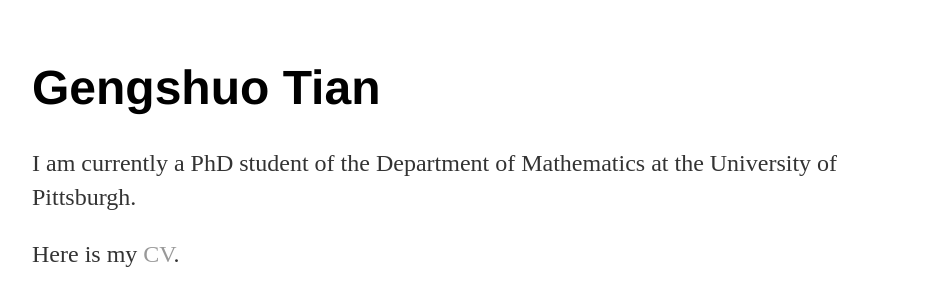
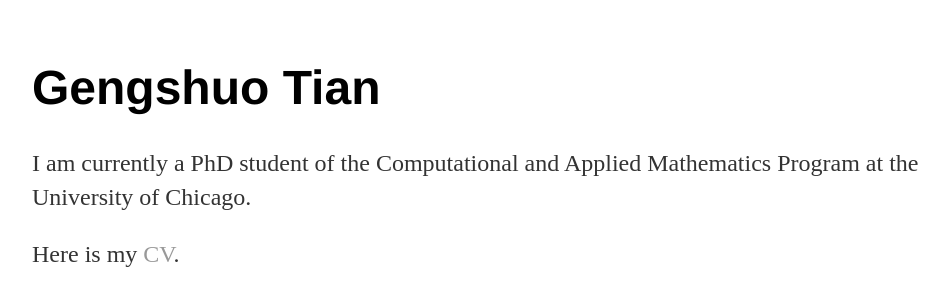
Before and after one commit to gengshuotian/gengshuotian.github.io, a Jekyll site: the page built from index.html, in a window 1280 px wide. Shown: the top 306 px of the page, without its empty margins (160-1109 px from the left). Built offline with Jekyll 4.4.1, drawn with Linux system fonts in a browser that asks for light colours.

Commit message:
Update html

```diff
--- a/index.html
+++ b/index.html
@@ -4,6 +4,6 @@ title: Gengshuo Tian's Personal Webpage
 ---
 <div class="blurb">
 	<h1>Gengshuo Tian</h1>
-	<p>I am currently a PhD student of the Department of Mathematics at the University of Pittsburgh. </p>
+	<p>I am currently a PhD student of the Computational and Applied Mathematics Program at the University of Chicago. </p>
 	<p>Here is my <a href="https://gengshuotian.github.io/CV.pdf">CV</a>.</p>
 </div><!-- /.blurb -->
```
